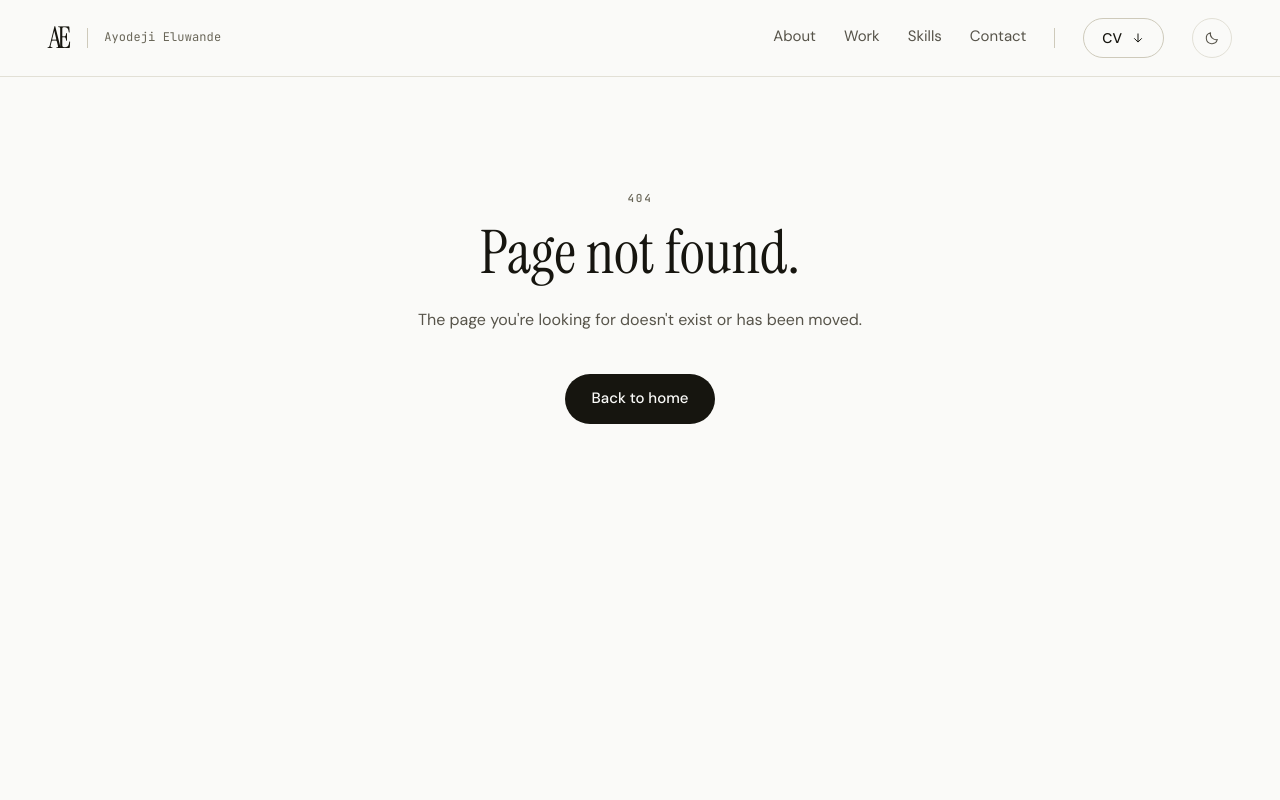
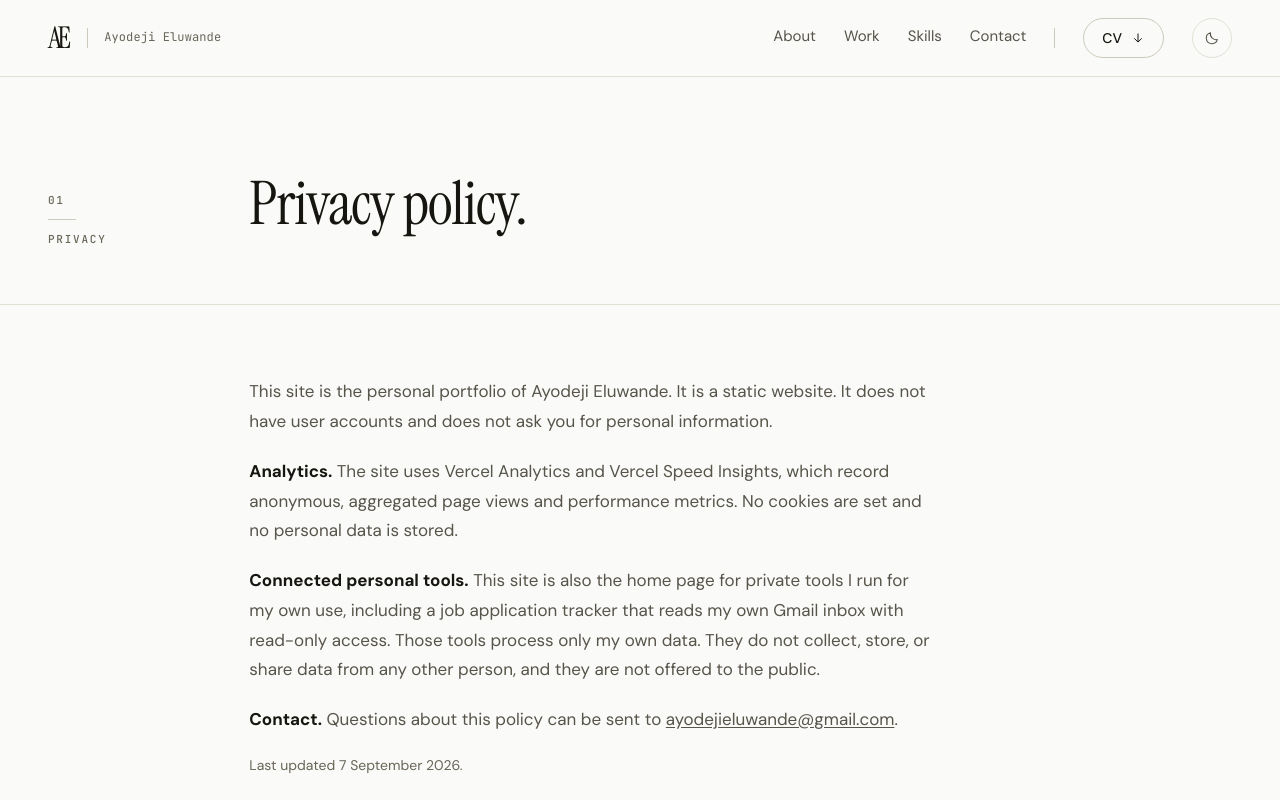
Before and after one commit to IamDejman/portfolio, a Next.js app: page /privacy in a window 1280 px wide. Before the commit this address had no page. Shown: the top 800 px of the page. Built offline with nearby package versions, Linux system fonts and the light colour scheme.

Commit message:
feat(privacy): add privacy policy page and sitemap entry

```diff
--- /dev/null
+++ b/src/app/privacy/page.tsx
@@ -0,0 +1,59 @@
+import type { Metadata } from "next";
+import RailHead from "@/components/RailHead";
+
+export const metadata: Metadata = {
+  title: "Privacy",
+  description:
+    "Privacy policy for ayodejieluwande.vercel.app and the personal tools connected to it.",
+};
+
+export default function PrivacyPage() {
+  return (
+    <div>
+      <section className="border-b border-line">
+        <div className="mx-auto grid max-w-[1280px] grid-cols-1 gap-5 px-5 pt-14 pb-10 md:grid-cols-12 md:items-start md:gap-6 md:px-12 md:pt-24 md:pb-14">
+          <RailHead index="01" label="Privacy" top />
+          <h1 className="font-serif text-4xl leading-[1.06] tracking-[-0.018em] md:col-span-8 md:col-start-3 md:text-6xl">
+            Privacy policy.
+          </h1>
+        </div>
+      </section>
+
+      <section className="mx-auto grid max-w-[1280px] grid-cols-1 gap-12 px-5 pt-12 pb-16 md:grid-cols-12 md:items-start md:gap-6 md:px-12 md:pt-18 md:pb-22">
+        <div className="flex flex-col gap-5 text-[17px] leading-[1.75] text-ink-2 md:col-span-7 md:col-start-3">
+          <p>
+            This site is the personal portfolio of Ayodeji Eluwande. It is a
+            static website. It does not have user accounts and does not ask you
+            for personal information.
+          </p>
+          <p>
+            <strong className="text-ink">Analytics.</strong> The site uses
+            Vercel Analytics and Vercel Speed Insights, which record anonymous,
+            aggregated page views and performance metrics. No cookies are set
+            and no personal data is stored.
+          </p>
+          <p>
+            <strong className="text-ink">Connected personal tools.</strong> This
+            site is also the home page for private tools I run for my own use,
+            including a job application tracker that reads my own Gmail inbox
+            with read-only access. Those tools process only my own data. They do
+            not collect, store, or share data from any other person, and they
+            are not offered to the public.
+          </p>
+          <p>
+            <strong className="text-ink">Contact.</strong> Questions about this
+            policy can be sent to{" "}
+            <a
+              href="mailto:ayodejieluwande@gmail.com"
+              className="underline underline-offset-2 hover:text-ink transition-colors"
+            >
+              ayodejieluwande@gmail.com
+            </a>
+            .
+          </p>
+          <p className="text-sm text-ink-3">Last updated 7 September 2026.</p>
+        </div>
+      </section>
+    </div>
+  );
+}
--- a/src/app/sitemap.ts
+++ b/src/app/sitemap.ts
@@ -2,7 +2,7 @@ import type { MetadataRoute } from "next";
 import { siteConfig } from "@/data/content";
 
 export default function sitemap(): MetadataRoute.Sitemap {
-  const routes = ["", "/about", "/work", "/skills", "/contact"];
+  const routes = ["", "/about", "/work", "/skills", "/contact", "/privacy"];
 
   return routes.map((route) => ({
     url: `${siteConfig.url}${route}`,
```
